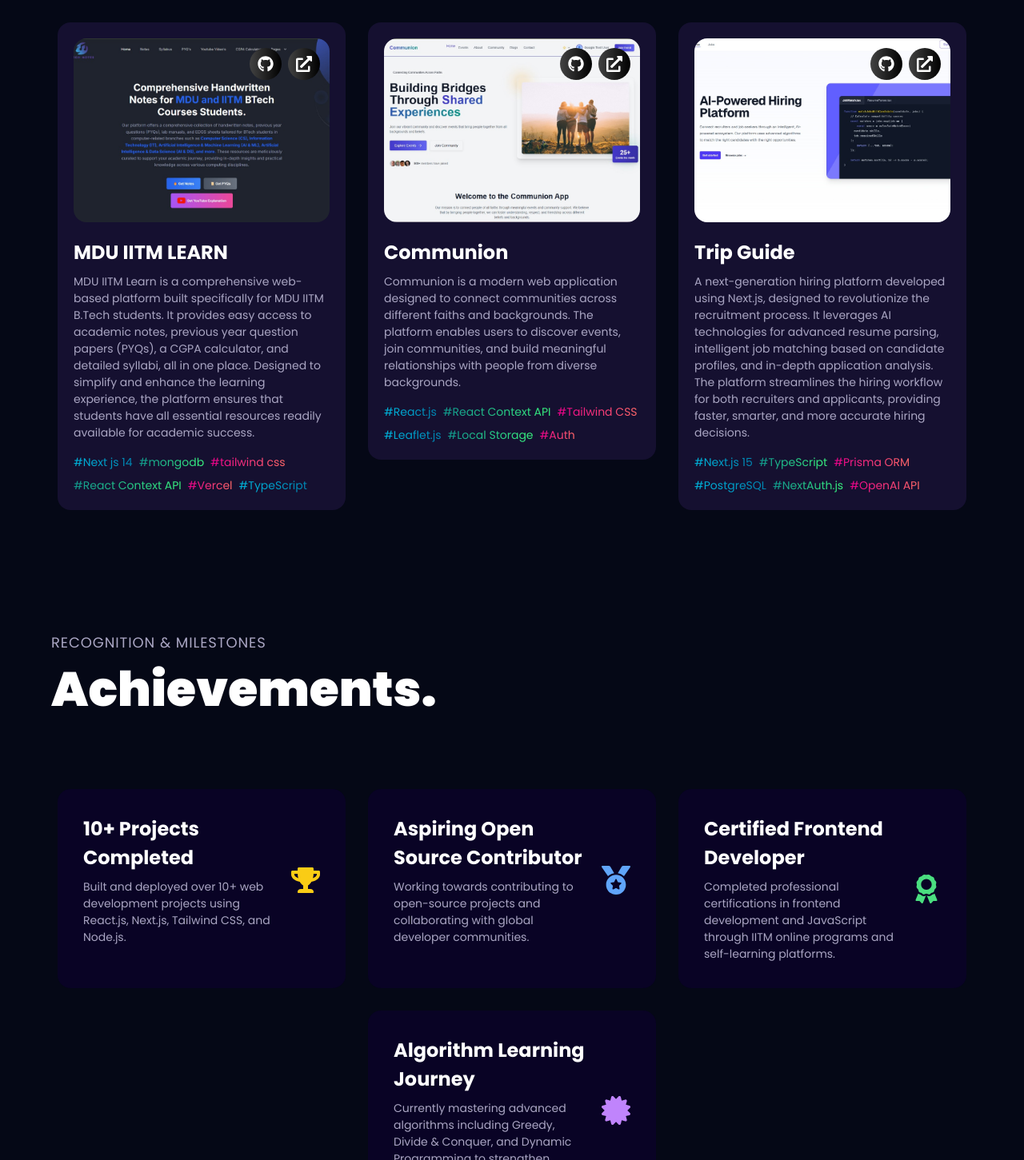
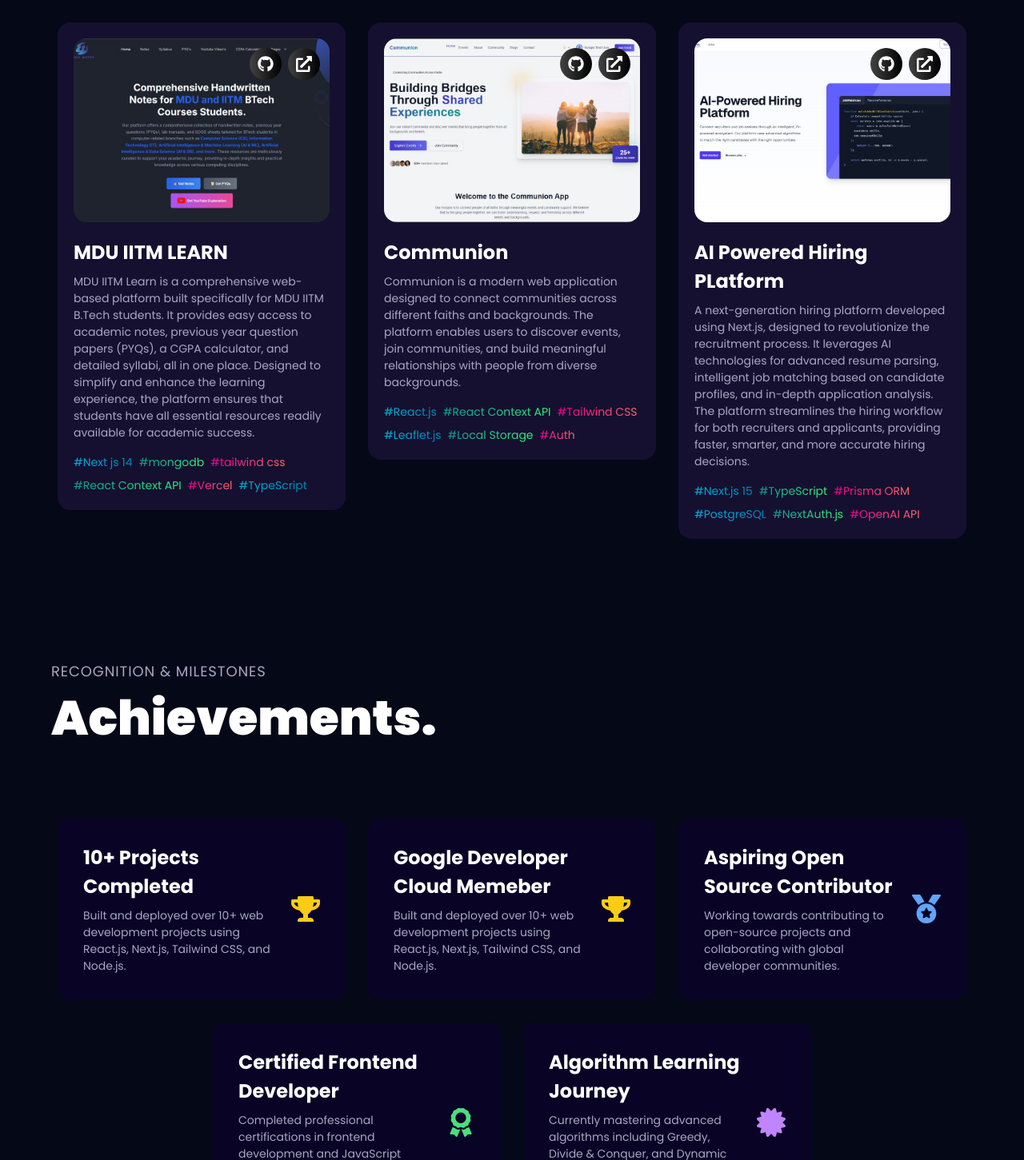
Before and after one commit to shbhmexe/Portfolio-2025, a Next.js app in the folder Portfolio/: page / in a window 1280 px wide. Shown: the part 4931-6382 px from the top of the page at 80% size. Built offline with nearby package versions, Linux system fonts and the light colour scheme.

Commit message:
error fixing
new

```diff
--- a/Portfolio/app/components/Achievements.tsx
+++ b/Portfolio/app/components/Achievements.tsx
@@ -14,6 +14,11 @@
 const achievements: Achievement[] = [
   {
     title: "10+ Projects Completed",
+    description: "Built and deployed over 10+ web development projects using React.js, Next.js, Tailwind CSS, and Node.js.",
+    icon: <FaTrophy className="text-yellow-400 text-4xl" />,
+  },
+  {
+    title: "Google Developer Cloud Memeber",
     description: "Built and deployed over 10+ web development projects using React.js, Next.js, Tailwind CSS, and Node.js.",
     icon: <FaTrophy className="text-yellow-400 text-4xl" />,
   },
--- a/Portfolio/app/constants/index.ts
+++ b/Portfolio/app/constants/index.ts
@@ -223,7 +223,7 @@
     live_demo_link: "https://communion-liard.vercel.app/"
   },
   {
-    name: "Trip Guide",
+    name: "AI Powered Hiring PLatform",
     description:
       "A next-generation hiring platform developed using Next.js, designed to revolutionize the recruitment process. It leverages AI technologies for advanced resume parsing, intelligent job matching based on candidate profiles, and in-depth application analysis. The platform streamlines the hiring workflow for both recruiters and applicants, providing faster, smarter, and more accurate hiring decisions.",
     tags: [
```
Also changed, not shown: Portfolio/build.js (added, +37 -0 lines), Portfolio/tsconfig.json (+15 -8 lines), Portfolio/vercel.json, 1 other file (tests, documents, lock files or other folders).
